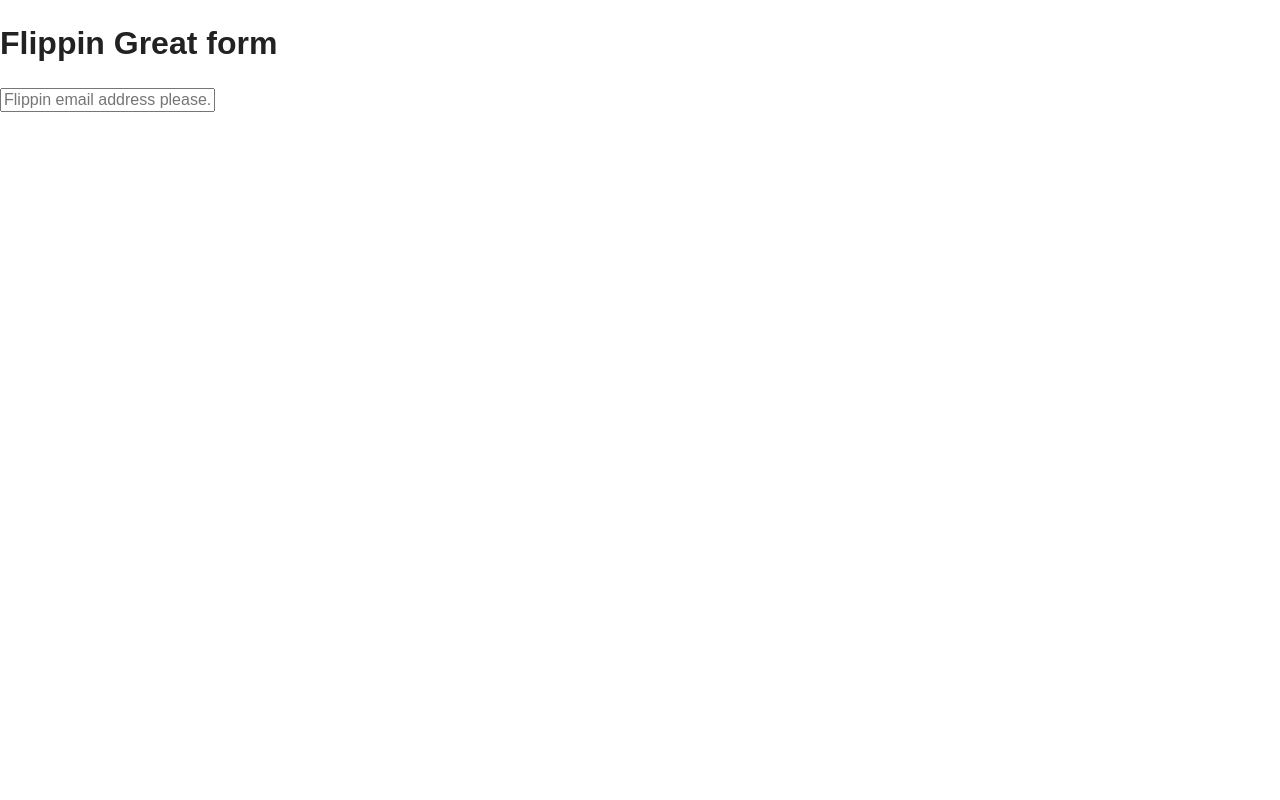
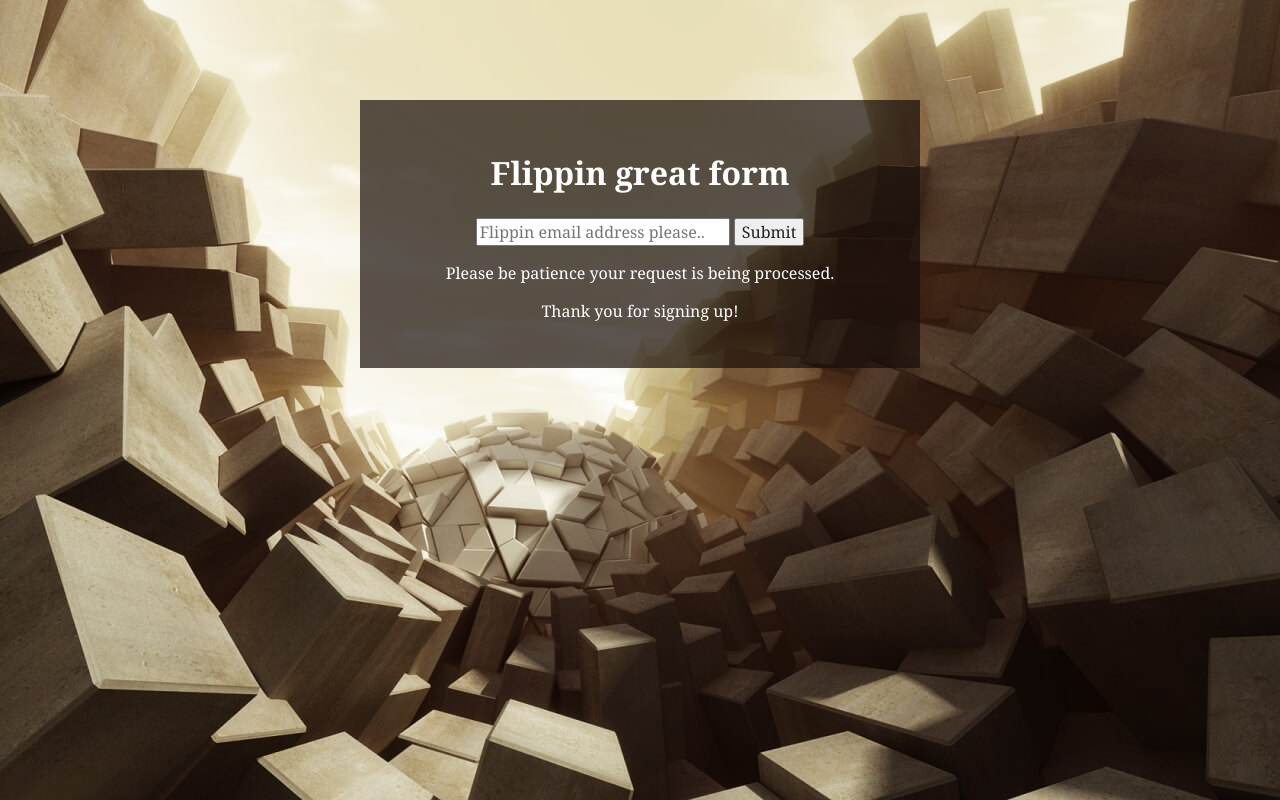
Before and after one commit to kevinrodrigues/flipping-form, a plain HTML site: page index.html in a window 1280 px wide. Drawn offline with nearby package versions, Linux system fonts and the light colour scheme.

Commit message:
Added some base styles.

```diff
--- a/css/main.css
+++ b/css/main.css
@@ -0,0 +1,22 @@
+body {
+	font-family: georgia, arial, sans-serif;
+	font-size: 16px;
+	background: url(/img/bg.jpg) no-repeat center center fixed;
+	-webkit-background-size: cover;
+	-moz-background-size: cover;
+	-o-background-size: cover;
+	background-size: cover;
+	padding-top: 100px;
+	text-align: center;
+}
+
+.wrapper {
+	max-width: 500px;
+	margin:0 auto;
+	padding:30px;
+	background-color: rgba(24,13,9,0.7);
+}
+
+h1, p {
+	color:#fff;
+}
--- a/index.html
+++ b/index.html
@@ -12,14 +12,23 @@
     </head>
     <body>
 
-        <h1>Flippin Great form</h1>
+        <div class="wrapper">
+            <h1>Flippin great form</h1>
 
-        <form>
-            <label for="submit"></label>
-            <input type="email" id="email" class="flip-text" placeholder="Flippin email address please..">
-        </form>
+            <form>
+                <label for="submit"></label>
+                <input type="email" id="email" class="flip-text" placeholder="Flippin email address please.." autocomplete="off">
+                <!--Hidden submit button-->
+                <input type="submit" id="submit">
 
-
+                <div class="processing">
+                    <p>Please be patience your request is being processed.</p>
+                </div>
+                <div class="success">
+                    <p>Thank you for signing up!</p>
+                </div>
+            </form>
+        </div>
 
         <script src="//ajax.googleapis.com/ajax/libs/jquery/1.11.2/jquery.min.js"></script>
         <script>window.jQuery || document.write('<script src="js/vendor/jquery-1.11.2.min.js"><\/script>')</script>
```
Also changed, not shown: img/bg.jpg (added).
